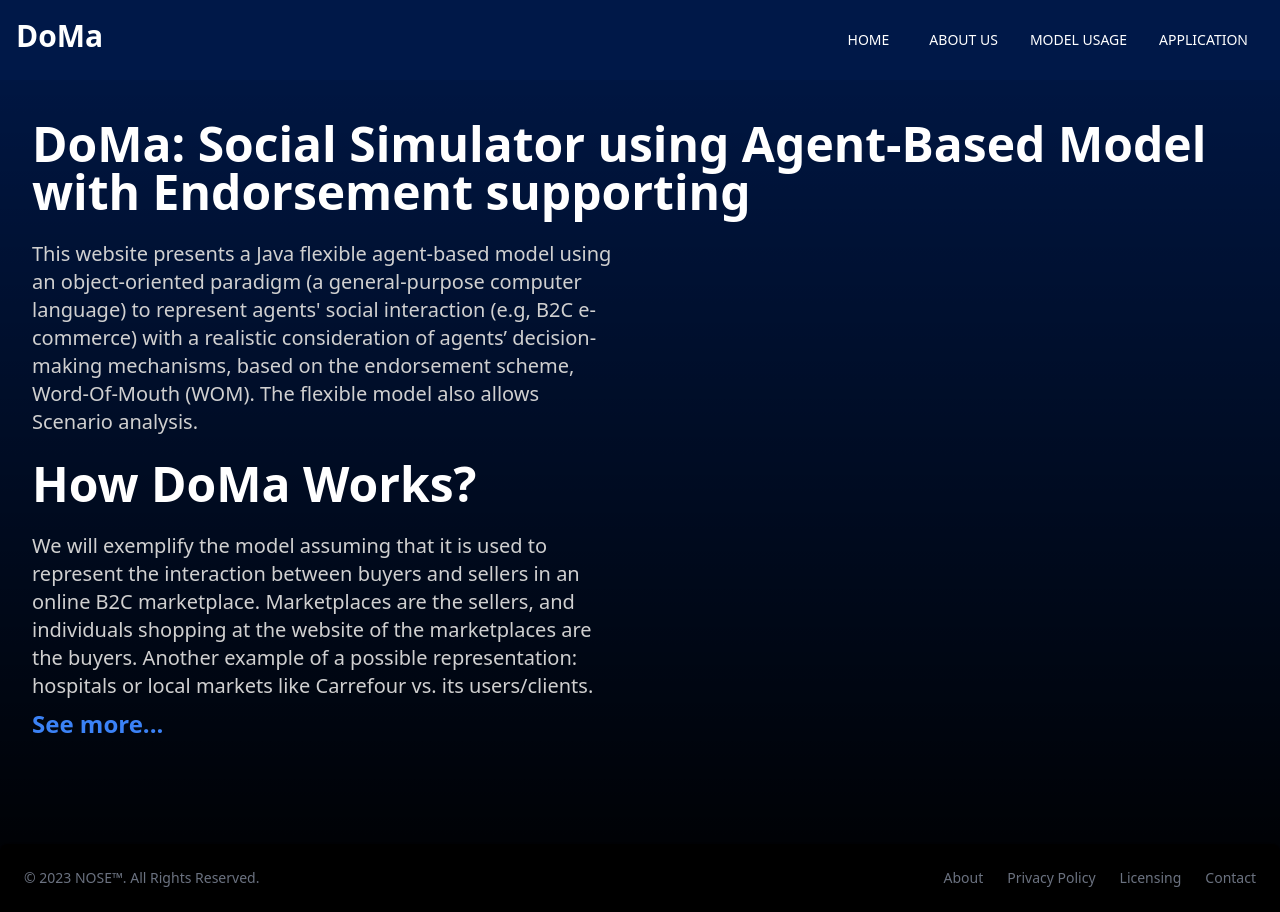
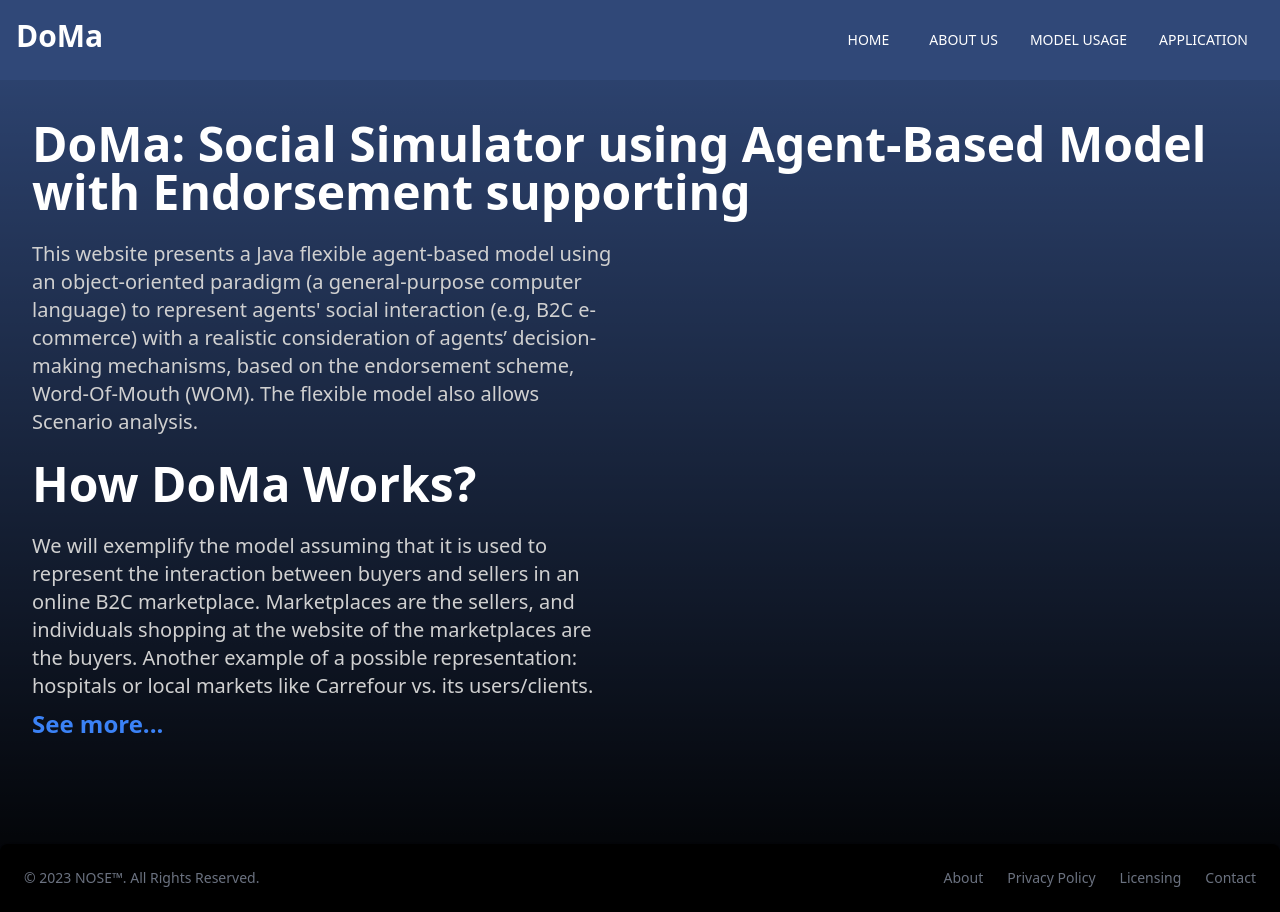
Before and after one commit to Shpm21/sbab-web, a Next.js app: page / in a window 1280 px wide. Built offline with nearby package versions, Linux system fonts and the light colour scheme.

Commit message:
change bg color

```diff
--- a/styles/globals.css
+++ b/styles/globals.css
@@ -10,7 +10,8 @@
     'Fira Mono', 'Droid Sans Mono', 'Courier New', monospace;
 
   --foreground-rgb: 0, 0, 0;
-  --background-start-rgb: 0, 24, 72;
+
+  --background-start-rgb: 48,72,120;
     --background-end-rgb: 0, 0, 0;
   --primary-glow: conic-gradient(
     from 180deg at 50% 50%,
--- a/tailwind.config.js
+++ b/tailwind.config.js
@@ -4,7 +4,7 @@ module.exports = {
   theme: {
     extend: {
       colors: {
-        'bg-primary': '#001848',
+        'bg-primary': '#304878',
         'bg-secondary': '#002D6C',
         'bg-tertiary': '#00418C',
         'bg-quaternary': '#0055AC',
@@ -13,6 +13,7 @@ module.exports = {
         'font-primary': '#ffffff',
         'font-secondary': '#d0d0d0',
         'font-senary': '#2a13fd',
+        'bg-end': '#001848',
       },
     },
   },
```
